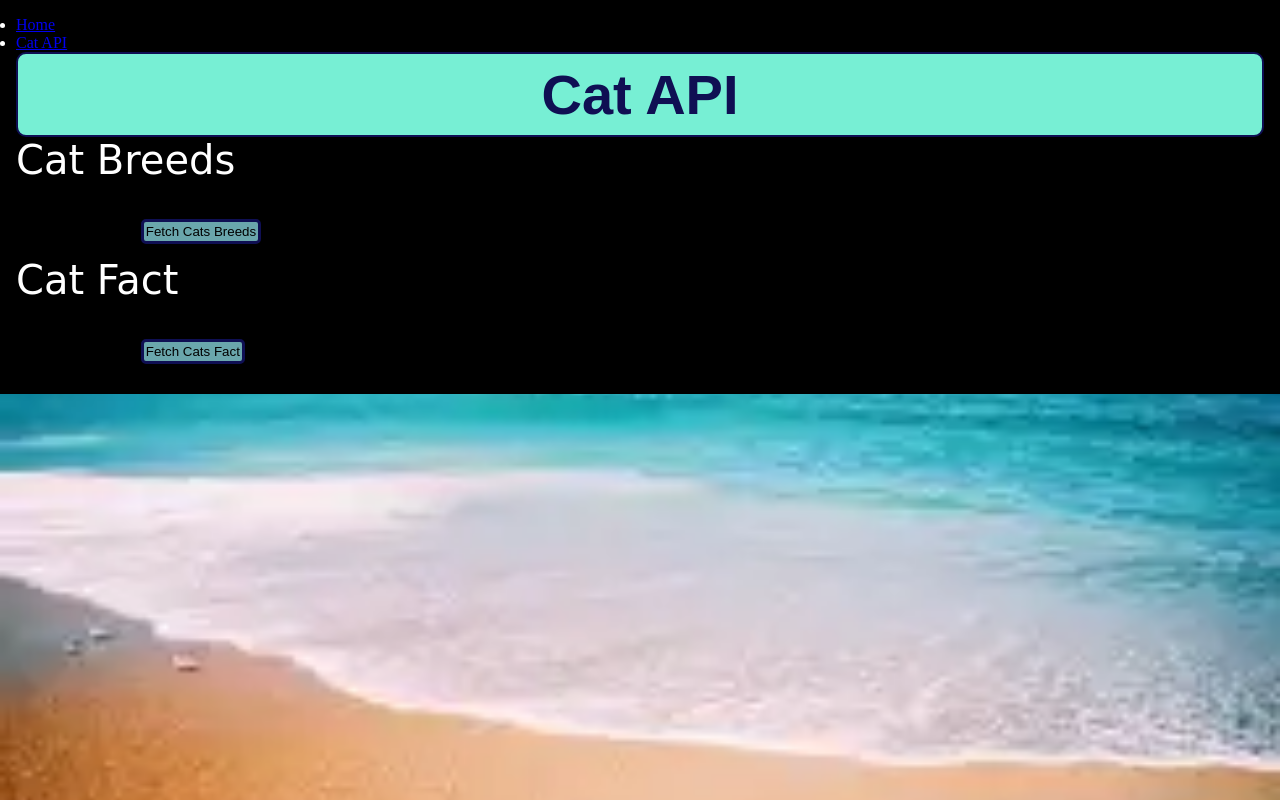
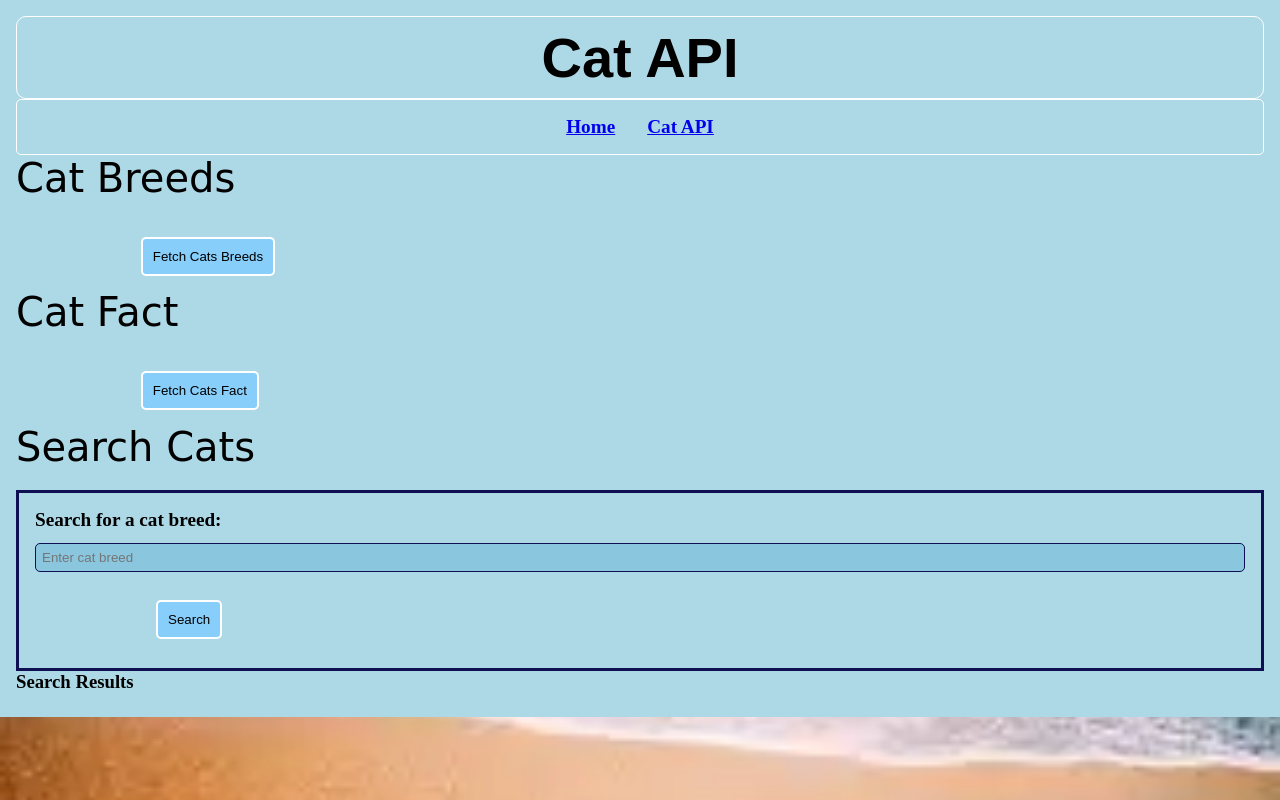
Before and after one commit to Dana-codeExplorer/Dana-Reynolds-JS-Intro26.4, a plain HTML site: page openapi.html in a window 1280 px wide. Drawn offline with Linux system fonts and the light colour scheme.

Commit message:
added css

```diff
--- a/apiInfo.txt
+++ b/apiInfo.txt
@@ -14,10 +14,10 @@ curl -H "x-api-key: YOUR-API-KEY" https://api.thecatapi.com/v1/breeds/{BREED_ID}
 or
 curl -H "x-api-key: YOUR-API-KEY" "https://api.thecatapi.com/v1/breeds?breed_groups=Short-haired,Rex"
 or
-searchbreeds
+search breeds:
 curl -H "x-api-key: YOUR-API-KEY" "https://api.thecatapi.com/v1/breeds/search?q=siamese"
 
-allbreeds
+all breeds:
 curl -H "x-api-key: YOUR-API-KEY" https://api.thecatapi.com/v1/breeds
 or
 Get an image by ID
--- a/css/openapi.css
+++ b/css/openapi.css
@@ -1,4 +1,49 @@
 .cat-body {
-  background-color: black;
+  color: black;
+  background-color: lightblue;
+}
+.cat-button{
+  padding: .75em;
+  background-color: lightskyblue;
+  border: 2px solid white;
+  border-radius: 5px;
+}
+.cat-h1 {
+  background-color: transparent;
+  color: black;
+  border: 1px solid white;
+}
+.cat-navbar {
+  display: flex;
+  background-color: transparent;
   color: white;
+  border: 1px solid white;
+  border-radius: 5px;
 }
+.cat-navList {
+  justify-content: center;
+  list-style: none;
+
+  display: flex;
+  flex-wrap: wrap;
+  gap: 2rem;
+  margin-left: auto;
+  margin-right: auto;
+  padding: 1em;
+}
+
+.cat-navItem {
+  color: black;
+  font-weight: 900;
+  display: flex;
+  flex-wrap: wrap;
+  font-size: 1.2rem;
+}
+#search-cat-results {
+  color: black;
+}
+label {
+  color: black;
+  font-weight: 900;
+  font-size: 1.2rem;
+}
--- a/js/openapi.js
+++ b/js/openapi.js
@@ -1,8 +1,6 @@
 
-const api_key = "OPENAI_API_KEY=live_CJbvF8faSwrg8I7EMl0j2VfukMaE3mpjRo66nJYWc3I6NIKS5tD8KoLiwJtn9mNZ";
-const handleFetchCatBreeds = () => {
-  getCatsBreeds();
-};
+const api_key = "live_CJbvF8faSwrg8I7EMl0j2VfukMaE3mpjRo66nJYWc3I6NIKS5tD8KoLiwJtn9mNZ";
+
 const breeds_url = "https://api.thecatapi.com/v1/breeds";
 
 async function getCatsBreeds() {
@@ -30,4 +28,4 @@ async function getCatsBreeds() {
 
 }
 
-document.querySelector("#fetch-cat-breeds").addEventListener("click", handleFetchCatBreeds);
+document.querySelector("#fetch-cat-breeds").addEventListener("click", getCatsBreeds);
--- a/openapi.html
+++ b/openapi.html
@@ -3,26 +3,40 @@
   <head>
     <meta charset="UTF-8" />
     <meta name="viewport" content="width=device-width, initial-scale=1.0" />
+    <link rel="stylesheet" href="css/index.css" />
     <link rel="stylesheet" href="css/openapi.css" />
-    <link rel="stylesheet" href="css/index.css" />
     <title>OpenAPI</title>
   </head>
   <body class="cat-body">
+    <h1 class="cat-h1">Cat API</h1>
     <nav class="cat-navbar">
       <ul class="cat-navList">
         <li class="cat-navItem"><a href="./index.html">Home</a></li>
         <li class="cat-navItem"><a href="./openapi.html">Cat API</a></li>
       </ul>
     </nav>
-    <h1>Cat API</h1>
     <!-- Cat Breeds Section ***** -->
     <h2>Cat Breeds</h2>
     <div id="cat-breeds"></div>
-    <button id="fetch-cat-breeds">Fetch Cats Breeds</button>
+    <button id="fetch-cat-breeds" class="cat-button">Fetch Cats Breeds</button>
     <!-- Cat Fact Section ***** -->
+
     <h2>Cat Fact</h2>
     <div id="cat-fact"></div>
-    <button id="fetch-cat-fact">Fetch Cats Fact</button>
+
+    <button id="fetch-cat-fact" class="cat-button">Fetch Cats Fact</button>
     <script src="js/openapi.js"></script>
+
+    <!-- Search Form Section ***** -->
+    <h2>Search Cats</h2>
+    <form id="search-cat-form">
+      <label for="search-cat-input">Search for a cat breed:</label>
+      <input type="text" id="search-cat-input" placeholder="Enter cat breed" />
+      <button type="submit" class="cat-button">Search</button>
+    </form>
+    <div id="search-cat-container">
+      <h3>Search Results</h3>
+      <p id="search-cat-results"> </p>
+    </div>
   </body>
 </html>
```
Also changed, not shown: images/cat.jpg (added).
